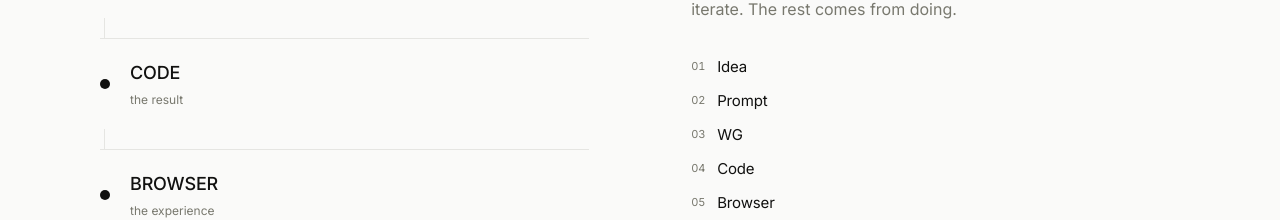
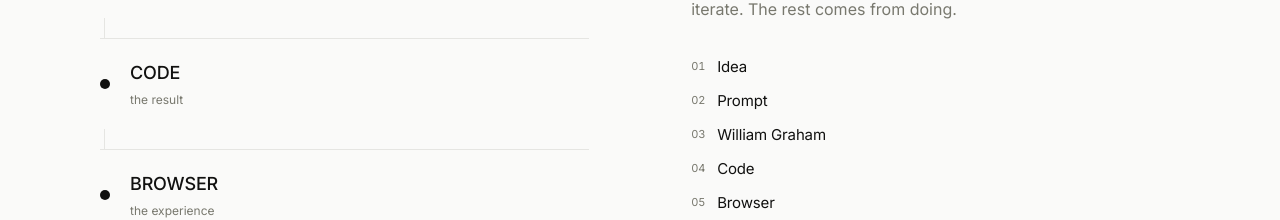
Before and after one commit to adelos-corp/aom-workshop-2026, a React (Vite) app: page / in a window 1280 px wide. Shown: the part 3399-3619 px from the top of the page. Built offline with nearby package versions, Linux system fonts and the light colour scheme.

Commit message:
Use full William Graham branding in Acelon font

```diff
--- a/src/components/Build.tsx
+++ b/src/components/Build.tsx
@@ -132,7 +132,7 @@ export default function Build() {
 
             <FadeUp delay={0.3}>
               <div style={{ display: 'flex', flexDirection: 'column', gap: '10px' }}>
-                {['Idea', 'Prompt', 'WG', 'Code', 'Browser'].map((word, i) => (
+                {['Idea', 'Prompt', 'William Graham', 'Code', 'Browser'].map((word, i) => (
                   <div key={word} style={{ display: 'flex', alignItems: 'center', gap: '10px' }}>
                     <span style={{ fontSize: '11px', color: 'var(--muted)', fontVariantNumeric: 'tabular-nums', minWidth: '16px' }}>
                       {String(i + 1).padStart(2, '0')}
```
